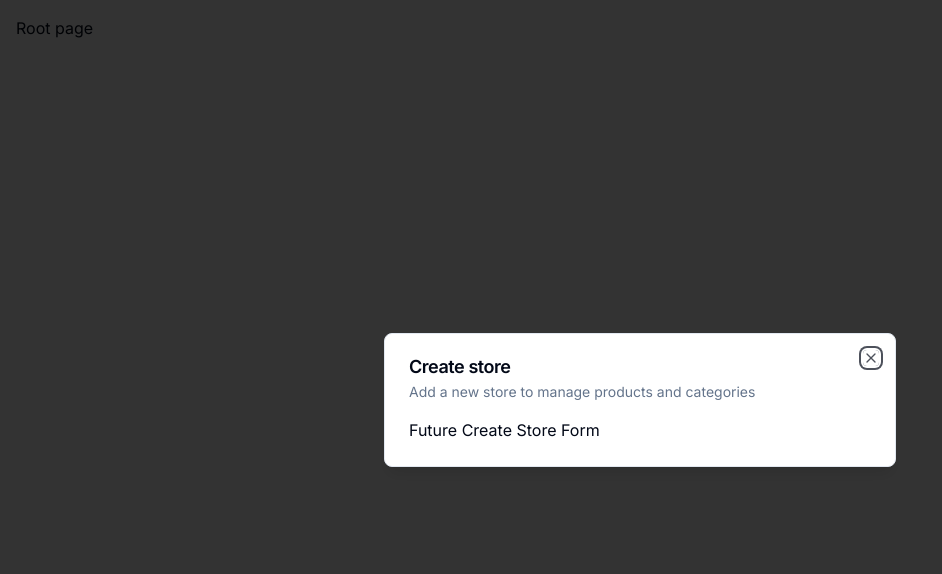
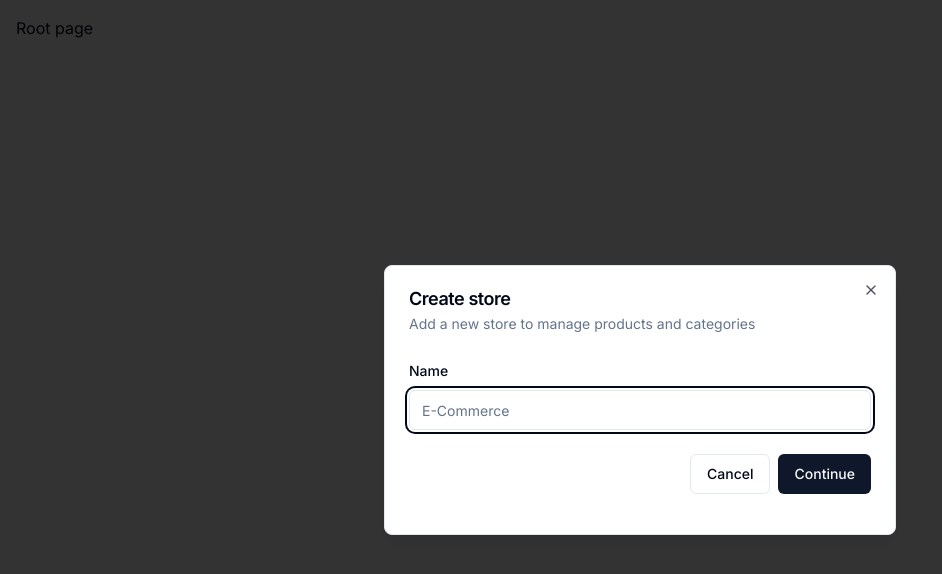
Before and after one commit to victorvzn/ecommerce-saas, a Next.js app: page / in a window 1280 px wide. Shown: the top 574 px of the page, without its empty margins (0-942 px from the left). Built offline with nearby package versions, Linux system fonts and the light colour scheme.

Commit message:
add create store form

```diff
--- a/components/modals/store-modal.tsx
+++ b/components/modals/store-modal.tsx
@@ -1,10 +1,40 @@
 'use client'
 
+import * as z from 'zod'
+import { Modal } from "@/components/ui/modal"
+import { zodResolver } from '@hookform/resolvers/zod'
+
 import { useStoreModal } from "@/hooks/use-store-modal"
-import { Modal } from "@/components/ui/modal"
+import { useForm } from 'react-hook-form'
+import {
+  Form,
+  FormControl,
+  FormField,
+  FormItem,
+  FormLabel,
+  FormMessage
+} from '@/components/ui/form'
+import { Input } from '@/components/ui/input'
+import { Button } from '@/components/ui/button'
+
+const formSchema = z.object({
+  name: z.string().min(1)
+})
 
 export const StoreModal = () => {
   const storeModal = useStoreModal()
+
+  const form = useForm<z.infer<typeof formSchema>>({
+    resolver: zodResolver(formSchema),
+    defaultValues: {
+      name: ''
+    }
+  })
+
+  const onSubmit = async(values: z.infer<typeof formSchema>) => {
+    console.log(values)
+    // TODO: Create Store
+  }
 
   return (
     <Modal
@@ -13,7 +43,36 @@
       isOpen={storeModal.isOpen}
       onClose={storeModal.onClose}
     >
-      Future Create Store Form
+      <div>
+        <div className='space-y-4 py-2 pb-4'>
+          <Form {...form}>
+            <form onSubmit={form.handleSubmit(onSubmit)}>
+              <FormField
+                control={form.control}
+                name="name"
+                render={({field}) => (
+                  <FormItem>
+                    <FormLabel>Name</FormLabel>
+                    <FormControl>
+                      <Input placeholder="E-Commerce" {...field} />
+                    </FormControl>
+                    <FormMessage></FormMessage>
+                  </FormItem>
+                )}
+              />
+              <div className='pt-6 space-x-2 flex items-center justify-end'>
+                <Button
+                  variant='outline'
+                  onClick={storeModal.onClose}
+                >
+                  Cancel
+                </Button>
+                <Button type='submit'>Continue</Button>
+              </div>
+            </form>
+          </Form>
+        </div>
+      </div>
     </Modal>
   )
 }
--- /dev/null
+++ b/components/ui/form.tsx
@@ -0,0 +1,176 @@
+import * as React from "react"
+import * as LabelPrimitive from "@radix-ui/react-label"
+import { Slot } from "@radix-ui/react-slot"
+import {
+  Controller,
+  ControllerProps,
+  FieldPath,
+  FieldValues,
+  FormProvider,
+  useFormContext,
+} from "react-hook-form"
+
+import { cn } from "@/lib/utils"
+import { Label } from "@/components/ui/label"
+
+const Form = FormProvider
+
+type FormFieldContextValue<
+  TFieldValues extends FieldValues = FieldValues,
+  TName extends FieldPath<TFieldValues> = FieldPath<TFieldValues>
+> = {
+  name: TName
+}
+
+const FormFieldContext = React.createContext<FormFieldContextValue>(
+  {} as FormFieldContextValue
+)
+
+const FormField = <
+  TFieldValues extends FieldValues = FieldValues,
+  TName extends FieldPath<TFieldValues> = FieldPath<TFieldValues>
+>({
+  ...props
+}: ControllerProps<TFieldValues, TName>) => {
+  return (
+    <FormFieldContext.Provider value={{ name: props.name }}>
+      <Controller {...props} />
+    </FormFieldContext.Provider>
+  )
+}
+
+const useFormField = () => {
+  const fieldContext = React.useContext(FormFieldContext)
+  const itemContext = React.useContext(FormItemContext)
+  const { getFieldState, formState } = useFormContext()
+
+  const fieldState = getFieldState(fieldContext.name, formState)
+
+  if (!fieldContext) {
+    throw new Error("useFormField should be used within <FormField>")
+  }
+
+  const { id } = itemContext
+
+  return {
+    id,
+    name: fieldContext.name,
+    formItemId: `${id}-form-item`,
+    formDescriptionId: `${id}-form-item-description`,
+    formMessageId: `${id}-form-item-message`,
+    ...fieldState,
+  }
+}
+
+type FormItemContextValue = {
+  id: string
+}
+
+const FormItemContext = React.createContext<FormItemContextValue>(
+  {} as FormItemContextValue
+)
+
+const FormItem = React.forwardRef<
+  HTMLDivElement,
+  React.HTMLAttributes<HTMLDivElement>
+>(({ className, ...props }, ref) => {
+  const id = React.useId()
+
+  return (
+    <FormItemContext.Provider value={{ id }}>
+      <div ref={ref} className={cn("space-y-2", className)} {...props} />
+    </FormItemContext.Provider>
+  )
+})
+FormItem.displayName = "FormItem"
+
+const FormLabel = React.forwardRef<
+  React.ElementRef<typeof LabelPrimitive.Root>,
+  React.ComponentPropsWithoutRef<typeof LabelPrimitive.Root>
+>(({ className, ...props }, ref) => {
+  const { error, formItemId } = useFormField()
+
+  return (
+    <Label
+      ref={ref}
+      className={cn(error && "text-destructive", className)}
+      htmlFor={formItemId}
+      {...props}
+    />
+  )
+})
+FormLabel.displayName = "FormLabel"
+
+const FormControl = React.forwardRef<
+  React.ElementRef<typeof Slot>,
+  React.ComponentPropsWithoutRef<typeof Slot>
+>(({ ...props }, ref) => {
+  const { error, formItemId, formDescriptionId, formMessageId } = useFormField()
+
+  return (
+    <Slot
+      ref={ref}
+      id={formItemId}
+      aria-describedby={
+        !error
+          ? `${formDescriptionId}`
+          : `${formDescriptionId} ${formMessageId}`
+      }
+      aria-invalid={!!error}
+      {...props}
+    />
+  )
+})
+FormControl.displayName = "FormControl"
+
+const FormDescription = React.forwardRef<
+  HTMLParagraphElement,
+  React.HTMLAttributes<HTMLParagraphElement>
+>(({ className, ...props }, ref) => {
+  const { formDescriptionId } = useFormField()
+
+  return (
+    <p
+      ref={ref}
+      id={formDescriptionId}
+      className={cn("text-sm text-muted-foreground", className)}
+      {...props}
+    />
+  )
+})
+FormDescription.displayName = "FormDescription"
+
+const FormMessage = React.forwardRef<
+  HTMLParagraphElement,
+  React.HTMLAttributes<HTMLParagraphElement>
+>(({ className, children, ...props }, ref) => {
+  const { error, formMessageId } = useFormField()
+  const body = error ? String(error?.message) : children
+
+  if (!body) {
+    return null
+  }
+
+  return (
+    <p
+      ref={ref}
+      id={formMessageId}
+      className={cn("text-sm font-medium text-destructive", className)}
+      {...props}
+    >
+      {body}
+    </p>
+  )
+})
+FormMessage.displayName = "FormMessage"
+
+export {
+  useFormField,
+  Form,
+  FormItem,
+  FormLabel,
+  FormControl,
+  FormDescription,
+  FormMessage,
+  FormField,
+}
--- /dev/null
+++ b/components/ui/input.tsx
@@ -0,0 +1,25 @@
+import * as React from "react"
+
+import { cn } from "@/lib/utils"
+
+export interface InputProps
+  extends React.InputHTMLAttributes<HTMLInputElement> {}
+
+const Input = React.forwardRef<HTMLInputElement, InputProps>(
+  ({ className, type, ...props }, ref) => {
+    return (
+      <input
+        type={type}
+        className={cn(
+          "flex h-10 w-full rounded-md border border-input bg-background px-3 py-2 text-sm ring-offset-background file:border-0 file:bg-transparent file:text-sm file:font-medium placeholder:text-muted-foreground focus-visible:outline-none focus-visible:ring-2 focus-visible:ring-ring focus-visible:ring-offset-2 disabled:cursor-not-allowed disabled:opacity-50",
+          className
+        )}
+        ref={ref}
+        {...props}
+      />
+    )
+  }
+)
+Input.displayName = "Input"
+
+export { Input }
--- /dev/null
+++ b/components/ui/label.tsx
@@ -0,0 +1,26 @@
+"use client"
+
+import * as React from "react"
+import * as LabelPrimitive from "@radix-ui/react-label"
+import { cva, type VariantProps } from "class-variance-authority"
+
+import { cn } from "@/lib/utils"
+
+const labelVariants = cva(
+  "text-sm font-medium leading-none peer-disabled:cursor-not-allowed peer-disabled:opacity-70"
+)
+
+const Label = React.forwardRef<
+  React.ElementRef<typeof LabelPrimitive.Root>,
+  React.ComponentPropsWithoutRef<typeof LabelPrimitive.Root> &
+    VariantProps<typeof labelVariants>
+>(({ className, ...props }, ref) => (
+  <LabelPrimitive.Root
+    ref={ref}
+    className={cn(labelVariants(), className)}
+    {...props}
+  />
+))
+Label.displayName = LabelPrimitive.Root.displayName
+
+export { Label }
--- a/package.json
+++ b/package.json
@@ -10,16 +10,20 @@
   },
   "dependencies": {
     "@clerk/nextjs": "^5.1.5",
+    "@hookform/resolvers": "^3.6.0",
     "@radix-ui/react-dialog": "^1.1.1",
-    "@radix-ui/react-slot": "^1.0.2",
+    "@radix-ui/react-label": "^2.1.0",
+    "@radix-ui/react-slot": "^1.1.0",
     "class-variance-authority": "^0.7.0",
     "clsx": "^2.1.1",
     "lucide-react": "^0.395.0",
     "next": "14.2.4",
     "react": "^18",
     "react-dom": "^18",
+    "react-hook-form": "^7.52.0",
     "tailwind-merge": "^2.3.0",
     "tailwindcss-animate": "^1.0.7",
+    "zod": "^3.23.8",
     "zustand": "^4.5.2"
   },
   "devDependencies": {
```
Also changed, not shown: 1 other file (tests, documents, lock files or other folders).
